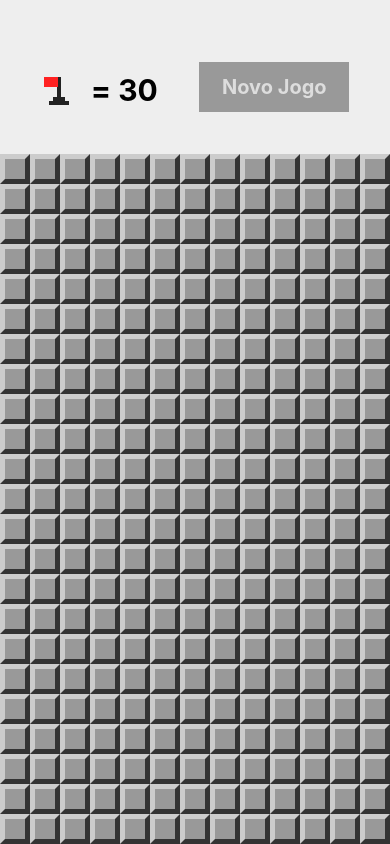
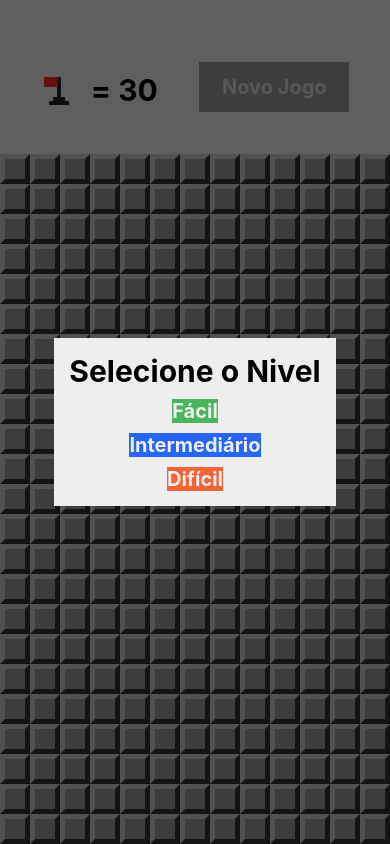
Before and after one commit to JoaoChi/CampoMinado, a React Native app: screen / in a window 390 px wide. Both pictures are taken after a click on the element 55 px from the left and 92 px from the top of the page. Built offline with nearby package versions, Linux system fonts and the light colour scheme.

Commit message:
Finalizado app, adicionado mudança de dificuldade no jogo ao pressionar a flag.

```diff
--- a/App.js
+++ b/App.js
@@ -1,16 +1,20 @@
 import React, { Component } from 'react';
 import { StyleSheet, Text, View, Alert } from 'react-native';
 import params from './src/params';
-import { createdMinedBoard,
+import {
+  createdMinedBoard,
   cloneBoard,
   openField,
   hasExplosion,
   wonGame,
   showMines,
   invertFlag,
-  flagsUsed } from './src/functions';
+  flagsUsed
+} from './src/functions';
 import MineField from './src/components/MineField'
 import Header from './src/components/Header';
+import LevelSelection from './src/screens/LevelSelection';
+
 
 export default class App extends Component {
   constructor(props) {
@@ -32,6 +36,7 @@
       board: createdMinedBoard(rows, cols, this.minesAmount()) || [],
       won: false,
       lost: false,
+      showLevelSelection: false,
     }
   }
 
@@ -65,15 +70,24 @@
     this.setState({ board, won })
   }
 
+  onLevelSelected = level => {
+    params.difficultLevel = level
+    this.setState(this.createState)
+  }
+
   render() {
     return (
       <View style={styles.container}>
+        <LevelSelection isVisible={this.state.showLevelSelection}
+          onLevelSelected={this.onLevelSelected}
+          onCancel={() => this.setState({ showLevelSelection: false })}/>
         <Header flagsLeft={this.minesAmount() - flagsUsed(this.state.board)}
-        onNewGame={() => this.setState(this.createState())} />
+          onNewGame={() => this.setState(this.createState())}
+          onFlagPress={() => this.setState({ showLevelSelection: true })}/>
         <View style={styles.board}>
           <MineField board={this.state.board}
             onOpenField={this.onOpenField}
-            onSelectField={this.onSelectField}/>
+            onSelectField={this.onSelectField} />
         </View>
       </View>
     );
--- /dev/null
+++ b/src/screens/LevelSelection.js
@@ -0,0 +1,65 @@
+import React from "react";
+import { View, StyleSheet, Text, TouchableOpacity, Modal } from "react-native";
+
+export default props => {
+    return (
+        <Modal onRequestClose={props.onCancel}
+            visible={props.isVisible} animationType="slide"
+            transparent={true}>
+            <View style={styles.frame}>
+                <View style={styles.container}>
+                    <Text style={styles.title}>Selecione o Nivel</Text>
+                    <TouchableOpacity style={[styles.button, styles.bgEasy]}
+                        onPress={() => props.onLevelSelected(0.1)}>
+                        <Text style={styles.buttonLabel}>Fácil</Text>
+                    </TouchableOpacity>
+                    <TouchableOpacity style={[styles.button, styles.bgNormal]}
+                        onPress={() => props.onLevelSelected(0.2)}>
+                        <Text style={styles.buttonLabel}>Intermediário</Text>
+                    </TouchableOpacity>
+                    <TouchableOpacity style={[styles.button, styles.bgHard]}
+                        onPress={() => props.onLevelSelected(0.3)}>
+                        <Text style={styles.buttonLabel}>Difícil</Text>
+                    </TouchableOpacity>
+                </View>
+            </View>
+        </Modal>
+    )
+}
+
+const styles = StyleSheet.create({
+    frame: {
+        flex: 1,
+        alignItems: 'center',
+        justifyContent: 'center',
+        backgroundColor: 'rgba(0,0,0,0.6)'
+    },
+    container: {
+        backgroundColor: '#EEE',
+        alignItems: 'center',
+        justifyContent: 'center',
+        padding: 15,
+    },
+    title: {
+        fontSize: 30,
+        fontWeight: 'bold'
+    },
+    button: {
+        marginTop: 10,
+        pagging: 5,
+    },
+    buttonLabel: {
+        fontSize: 20,
+        color: '#EEE',
+        fontWeight: 'bold',
+    },
+    bgEasy: {
+        backgroundColor: '#49b65d'
+    },
+    bgNormal: {
+        backgroundColor: '#2765F7'
+    },
+    bgHard: {
+        backgroundColor: '#F26337'
+    }
+})
```
